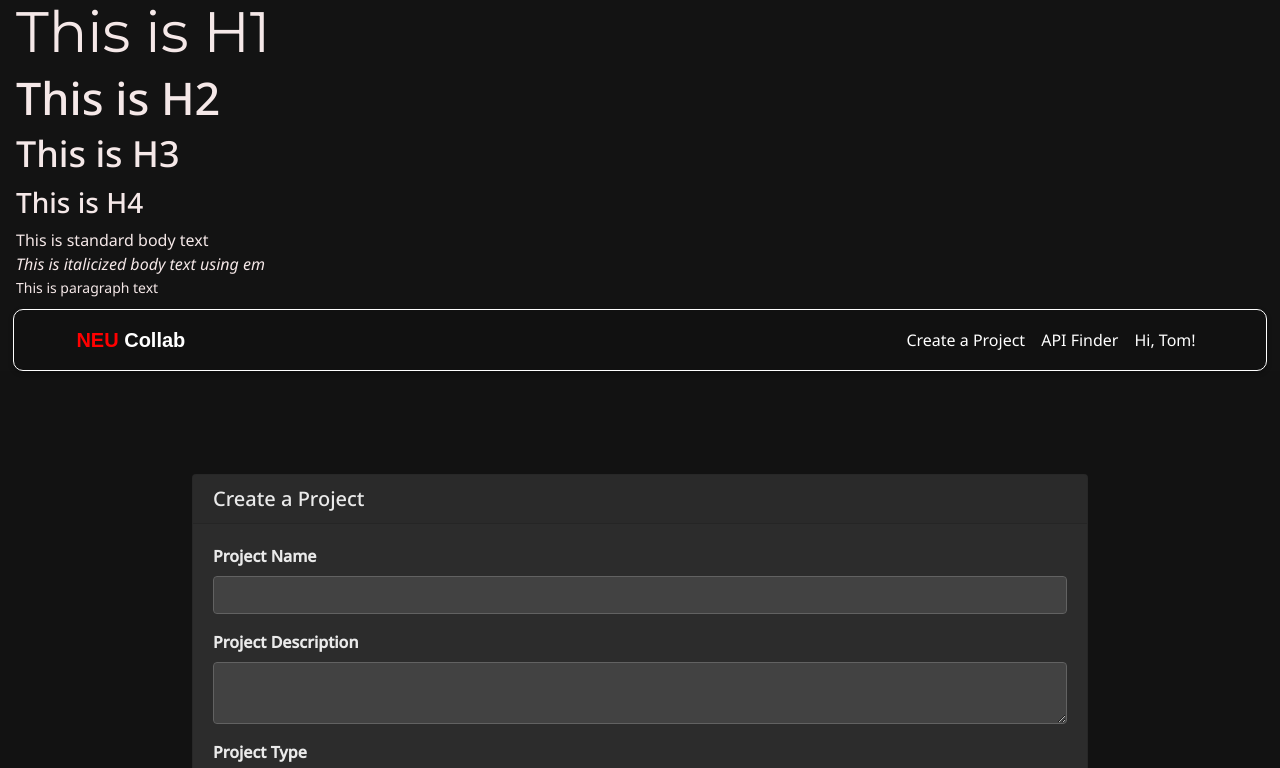
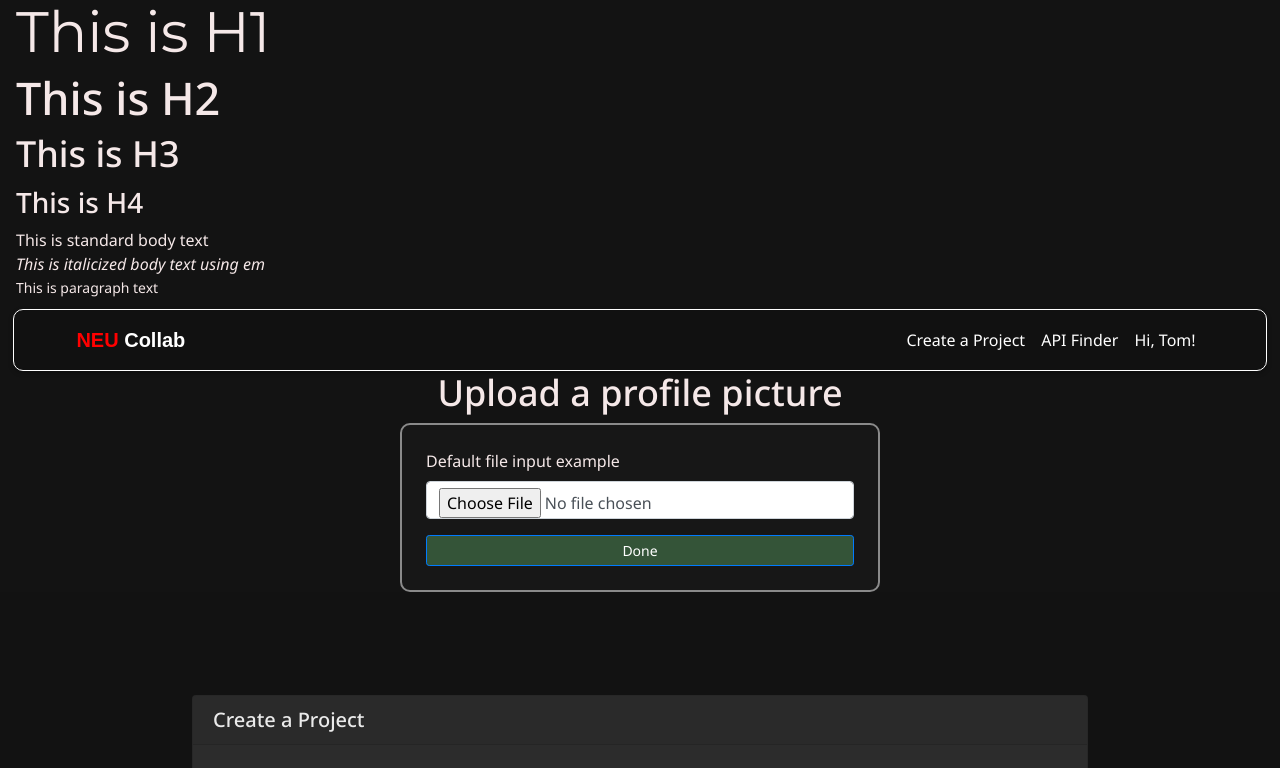
Before and after one commit to alex-oh/collab-react, a React (Create React App) app: page /#/profile-picture in a window 1280 px wide. Shown: the top 768 px of the page. Built offline with nearby package versions, Linux system fonts and the light colour scheme; a web font is replaced by a local one.

Commit message:
init upload profile picture page

```diff
--- a/src/App.js
+++ b/src/App.js
@@ -15,6 +15,7 @@ import APICards from "./pages/api-finder";
 import Home from "./pages/home";
 import Login from "./pages/login-pages/login.js";
 import Register from "./pages/login-pages/register.js";
+import ProfilePictureUpload from "./pages/login-pages/profile-picture-upload.js";
 
 function App() {
     return (
@@ -27,6 +28,7 @@ function App() {
                     <Route path="/home" element={<Home />} />
                     <Route path="/login" element={<Login />} />
                     <Route path="/register" element={<Register />} />
+                    <Route path="/profile-picture" element={<ProfilePictureUpload />}/>
                 </Routes>
                 <ProjectForm />
                 {/* <APICards/> */}
--- /dev/null
+++ b/src/pages/login-pages/profile-picture-upload.js
@@ -0,0 +1,22 @@
+import React from "react";
+import Button from "react-bootstrap/Button";
+import Form from "react-bootstrap/Form";
+import "./login-pages.css";
+
+function ProfilePictureUpload() {
+    return (
+        <div className="w-50 m-auto">
+            <h3>Upload a profile picture</h3>
+            <div className="login-box d-flex flex-column p-4 w-75 m-auto">
+                <Form.Group controlId="formFile" className="mb-3">
+                    <Form.Label>Default file input example</Form.Label>
+                    <Form.Control type="file" />
+                </Form.Group>
+                <Button variant="primary" size="sm" className="green">
+                    Done
+                </Button>
+            </div>
+        </div>
+    );
+}
+export default ProfilePictureUpload;
```
